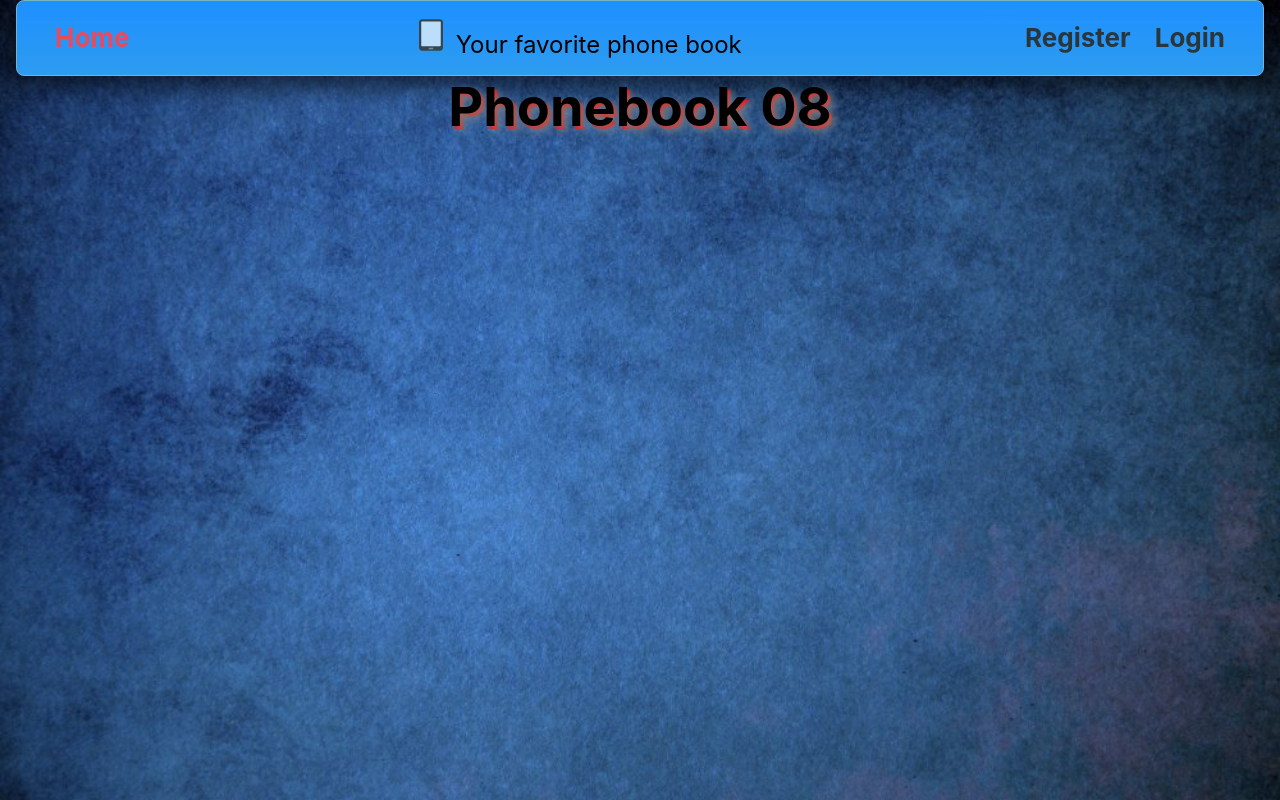
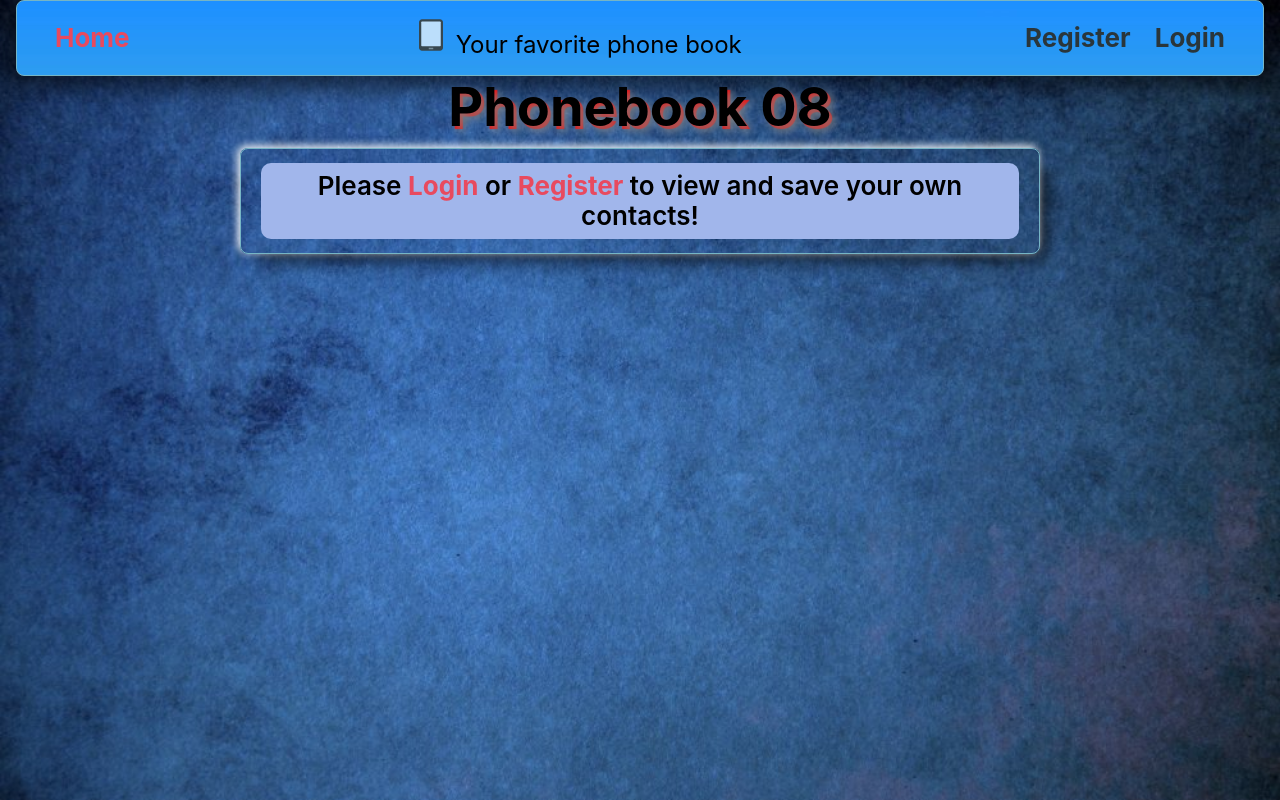
Before and after one commit to PetroMazuryk/goit-react-hw-08, a React (Vite) app: page / in a window 1280 px wide. Built offline with nearby package versions, Linux system fonts and the light colour scheme.

Commit message:
fixed page Home

```diff
--- a/src/pages/Home/Home.jsx
+++ b/src/pages/Home/Home.jsx
@@ -1,9 +1,11 @@
+import { HomeTitle } from '../../components/HomeTitle/HomeTitle';
 import { PhoneTitle } from '../../components/PhoneTitle/PhoneTitle';
 
 export default function Home() {
   return (
     <div>
       <PhoneTitle />
+      <HomeTitle />
     </div>
   );
 }
```
